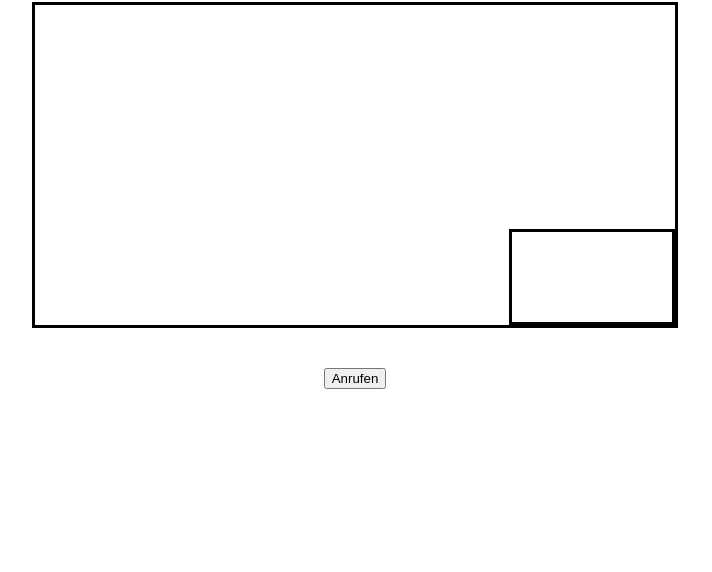
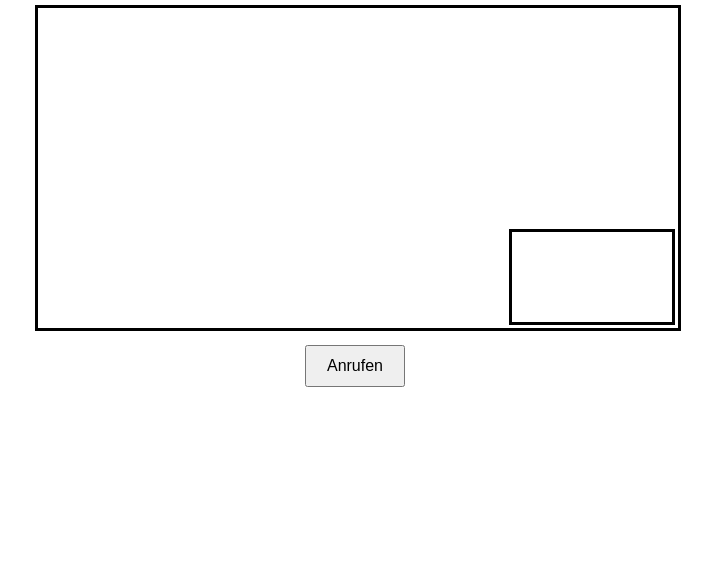
Before and after one commit to looserouting/phonepage, a website built with Vite: page index.html in a window 1280 px wide. Shown: the part 228-800 px from the top of the page, without its empty margins (285-997 px from the left). Built offline with nearby package versions, Linux system fonts and the light colour scheme; what sip.js would draw is missing.

Commit message:
Fix video elements and SIP connection logic

```diff
--- a/index.html
+++ b/index.html
@@ -14,21 +14,10 @@
         justify-content: center;
         height: 100vh;
         margin: 0;
+        font-family: sans-serif;
       }
-      #remoteVideo {
-        position: relative;
-        height: 320px;
-        width: 640px;
-        border: solid;
+      #videoContainer {
         margin-bottom: 20px;
-      }
-      #localVideo {
-        position: absolute;
-        bottom: 0;
-        right: 0;
-        height: 90px;
-        width: 160px;
-        border: solid;
       }
       #title {
         margin-bottom: 20px;
@@ -36,14 +25,17 @@
         font-weight: bold;
       }
       #callButton {
-        margin-top: 20px;
+        padding: 10px 20px;
+        font-size: 16px;
+        cursor: pointer;
       }
     </style>
   </head>
   <body>
     <div id="title">Support Hotline</div>
-    <div id="remoteVideo">
-      <div id="localVideo"></div>
+    <div id="videoContainer" style="position: relative; width: 640px; height: 320px;">
+      <video id="remoteVideo" autoplay playsinline style="width: 100%; height: 100%; border: solid;"></video>
+      <video id="localVideo" autoplay playsinline muted style="position: absolute; bottom: 0; right: 0; width: 160px; height: 90px; border: solid;"></video>
     </div>
     <button id="callButton">Anrufen</button>
     <script type="module" src="/src/main.ts"></script>
--- a/src/main.ts
+++ b/src/main.ts
@@ -9,6 +9,11 @@ const authorizationPassword = "12345";
 
 const remoteVideoElement = document.getElementById('remoteVideo') as HTMLVideoElement;
 const localVideoElement = document.getElementById('localVideo') as HTMLVideoElement;
+
+if (!remoteVideoElement || !localVideoElement) {
+  throw new Error("Video elements not found");
+}
+
 const options: Web.SimpleUserOptions = {
   aor,
   userAgentOptions : {
@@ -31,7 +36,8 @@ const options: Web.SimpleUserOptions = {
     },
     remote: {
       video: remoteVideoElement,
-      audio: remoteVideoElement    }
+      audio: remoteVideoElement
+    }
   }
 };
 
```
